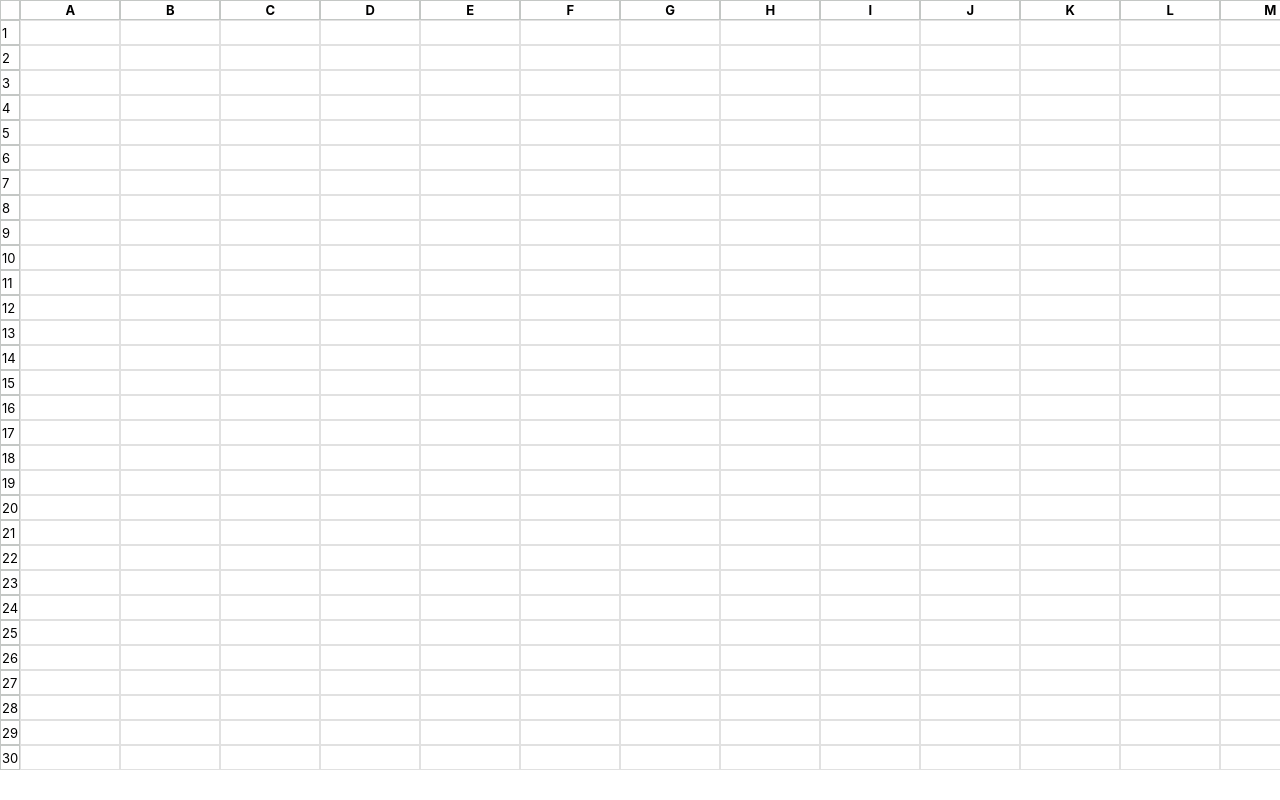
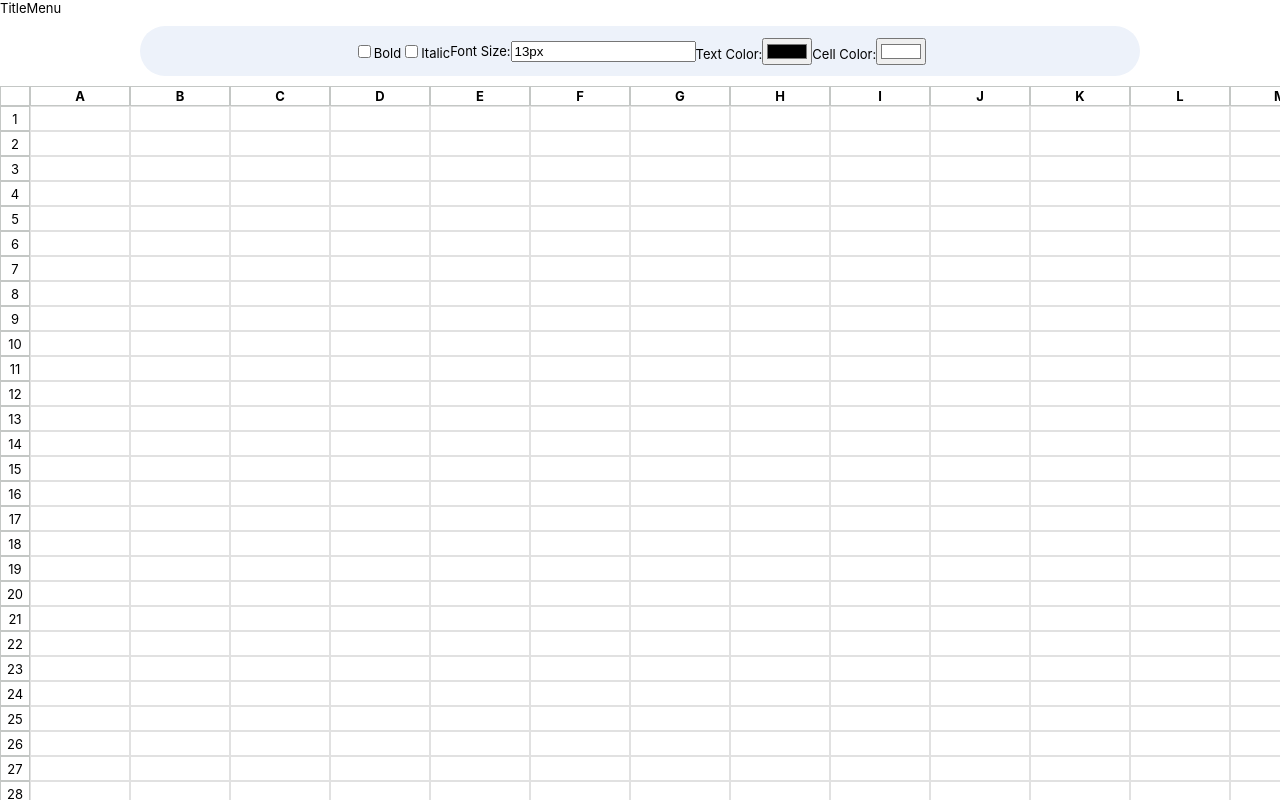
Before and after one commit to aSujal/GoogleSheetsClone, a React (Create React App) app: page / in a window 1280 px wide. Shown: the top 800 px of the page. Built offline with nearby package versions, Linux system fonts and the light colour scheme.

Commit message:
Formating menu added

```diff
--- a/src/App.css
+++ b/src/App.css
@@ -5,3 +5,9 @@
 html, body {
   font-size: 13px;
 }
+
+.parent {
+  display: flex;
+  align-items: center;
+  justify-content: center;
+}
--- a/src/App.tsx
+++ b/src/App.tsx
@@ -3,11 +3,17 @@ import { RecoilRoot } from "recoil";
 import logo from "./logo.svg";
 import "./App.css";
 import Cell from "./compenents/Cell/Cell";
-import SheetsContainer from "./containers/SheetsContainer";
+import SheetsContainer from "./containers/SheetsContainer/SheetsContainer";
+import FormattingMenu from "./containers/FormatingMenu/FormatingMenu";
+import TitleMenu from "./containers/TitleMenu/TitleMenu";
 
 function App() {
   return (
     <RecoilRoot>
+      <TitleMenu />
+      <div className="parent">
+        <FormattingMenu />
+      </div>
       <SheetsContainer />
     </RecoilRoot>
   );
--- a/src/compenents/Cell/Cell.module.css
+++ b/src/compenents/Cell/Cell.module.css
@@ -16,4 +16,5 @@
     line-height: 20px;
     padding: 2px 0;
     overflow: hidden;
-  }
+    text-align: left;
+}
--- a/src/compenents/Cell/Cell.tsx
+++ b/src/compenents/Cell/Cell.tsx
@@ -50,9 +50,9 @@ const Cell: FunctionComponent<CellProps> = (props) => {
     dataset.cellId is different from the current cellid prop value. If they are different,
     it calls changeInputToLabel to switch the component to "label" mode.*/
   const onClickOutsideInputHandler = (event: MouseEvent) => {
-    if ((event.target as HTMLElement)?.dataset?.cellId !== props.cellid) {
+    if ((event.target as HTMLElement)?.dataset?.cellId === props.cellid) {
+    } else {
       changeInputToLabel();
-    } else {
     }
   };
 
--- a/src/compenents/Column/Column.module.css
+++ b/src/compenents/Column/Column.module.css
@@ -1,6 +1,5 @@
-.Column{
+.Column {
     min-width: 100px;
     max-width: 100px;
-    height: 25px;
     border: 1px solid #e1e1e1;
 }
--- a/src/compenents/Sheet/Sheet.module.css
+++ b/src/compenents/Sheet/Sheet.module.css
@@ -1,6 +1,10 @@
 .SheetWrapper {
     position: relative;
     width: fit-content;
+}
+
+.table {
+    position: relative;
 }
 
 .Sheet {
@@ -8,12 +12,16 @@
 }
 
 td {
-    width: 50px;
     height: 25px;
     border: 1px solid #c4c7c5;
+    text-align: center;
+    min-width: 30px;
+    max-width: 30px;
 }
 
 th {
+    top: 0;
+    position: sticky;
     border: 1px solid #c4c7c5;
 }
 
--- a/src/compenents/Sheet/Sheet.tsx
+++ b/src/compenents/Sheet/Sheet.tsx
@@ -10,7 +10,7 @@ export type SheetProps = {};
 
 const Sheet: FunctionComponent<SheetProps> = (props) => {
   const numberOfColumns = 26;
-  const numberOfRows = 30;
+  const numberOfRows = 50;
   const alphabeticalIndices = Array.from(
     { length: numberOfColumns },
     (_, index) => String.fromCharCode(65 + index)
@@ -25,7 +25,8 @@ const Sheet: FunctionComponent<SheetProps> = (props) => {
         <thead>
           <tr>
             {/* Render alphabetical indices */}
-            <th></th> {/* Empty cell in top-left corner */}
+            <th> </th>
+            {/* Empty cell in top-left corner */}
             {alphabeticalIndices.map((letter) => (
               <th
                 key={letter}
@@ -44,15 +45,15 @@ const Sheet: FunctionComponent<SheetProps> = (props) => {
           {numericalIndices.map((rowIndex) => (
             <Row key={rowIndex}>
               <td
+                //highlight rownumber for activecell
                 className={
-                  activeCell.substring(1, activeCell.length) === rowIndex // only checks for row
+                  activeCell.substring(1) === rowIndex // only checks for row
                     ? style.RowNumberActive
                     : style.RowNumber
                 }
               >
                 {rowIndex}
-              </td>{" "}
-              {/* Render numerical indices */}
+              </td>
               {alphabeticalIndices.map((columnIndex) => (
                 <Column key={columnIndex}>
                   <Cell cellid={`${columnIndex}${rowIndex}`}></Cell>
--- /dev/null
+++ b/src/containers/FormatingMenu/FormatingMenu.module.css
@@ -0,0 +1,12 @@
+.menubox {
+    height: 50px;
+    display: flex;
+    justify-content: center;
+    align-items: center;
+    right: 50%;
+    border-radius: 25px;
+    width: 1000px;
+    background-color: #edf2fa;
+    margin: 10px;
+    padding: 8px;
+}
--- /dev/null
+++ b/src/containers/FormatingMenu/FormatingMenu.tsx
@@ -0,0 +1,67 @@
+import React, { ChangeEvent } from "react";
+import style from "./FormatingMenu.module.css";
+
+const FormattingMenu = () => {
+  // State variables for formatting options
+  const [bold, setBold] = React.useState(false);
+  const [italic, setItalic] = React.useState(false);
+  const [fontSize, setFontSize] = React.useState("13px");
+  const [textColor, setTextColor] = React.useState("#000000");
+  const [cellColor, setCellColor] = React.useState("#ffffff");
+
+  // Event handlers for formatting options
+  const handleBoldToggle = () => {
+    setBold((prevBold) => !prevBold);
+  };
+
+  const handleItalicToggle = () => {
+    setItalic((prevItalic) => !prevItalic);
+  };
+
+  const handleFontSizeChange = (event: ChangeEvent<HTMLInputElement>) => {
+    setFontSize(event.target.value);
+  };
+
+  const handleTextColorChange = (event: ChangeEvent<HTMLInputElement>) => {
+    setTextColor(event.target.value);
+  };
+
+  const handleCellColorChange = (event: ChangeEvent<HTMLInputElement>) => {
+    setCellColor(event.target.value);
+  };
+
+  return (
+    <div className={style.menubox}>
+      <label>
+        <input type="checkbox" checked={bold} onChange={handleBoldToggle} />
+        Bold
+      </label>
+      <label>
+        <input type="checkbox" checked={italic} onChange={handleItalicToggle} />
+        Italic
+      </label>
+      <label>
+        Font Size:
+        <input type="text" value={fontSize} onChange={handleFontSizeChange} />
+      </label>
+      <label>
+        Text Color:
+        <input
+          type="color"
+          value={textColor}
+          onChange={handleTextColorChange}
+        />
+      </label>
+      <label>
+        Cell Color:
+        <input
+          type="color"
+          value={cellColor}
+          onChange={handleCellColorChange}
+        />
+      </label>
+    </div>
+  );
+};
+
+export default FormattingMenu;
--- a/src/containers/SheetsContainer.tsx
+++ b/src/containers/SheetsContainer/SheetsContainer.tsx
@@ -1,5 +1,5 @@
 import React, { ComponentType, FunctionComponent } from "react";
-import Sheet from "../compenents/Sheet/Sheet";
+import Sheet from "../../compenents/Sheet/Sheet";
 export type SheetsContainerProps = {};
 const SheetsContainer: FunctionComponent<SheetsContainerProps> = (props) => {
   return <Sheet></Sheet>;
--- /dev/null
+++ b/src/containers/TitleMenu/TitleMenu.tsx
@@ -0,0 +1,9 @@
+import React, { PureComponent } from "react";
+
+export class TitleMenu extends PureComponent {
+  render() {
+    return <div>TitleMenu</div>;
+  }
+}
+
+export default TitleMenu;
```
Also changed, not shown: src/containers/SheetsContainer/SheetsContainer.module.css (added).
